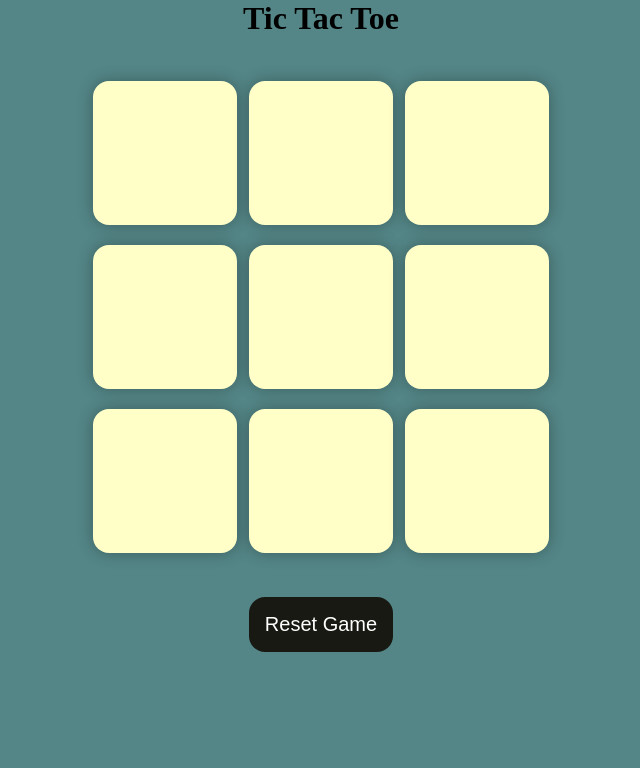
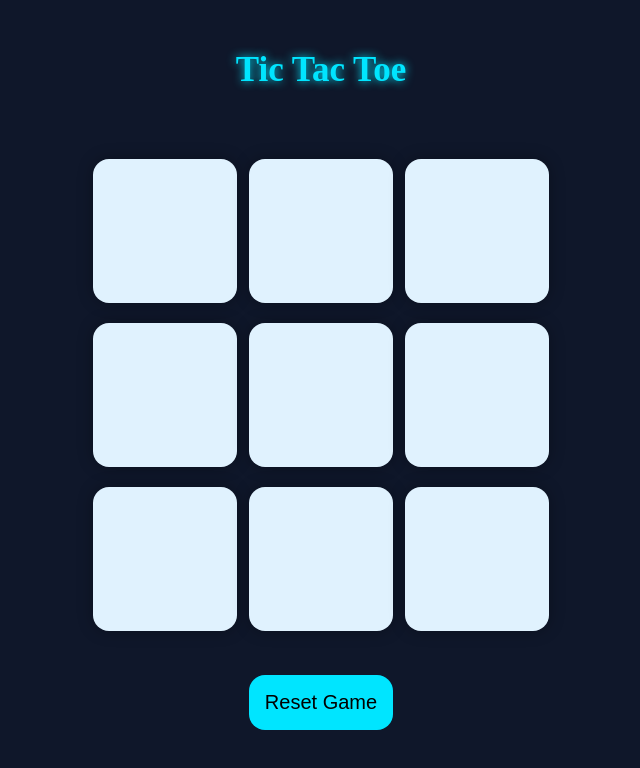
Before and after one commit to jagtapsanika305-beep/Tic-Tac-toe, a plain HTML site: page index.html in a window 1280 px wide. Shown: the whole page, without its empty margins (319-959 px from the left). Drawn offline with Linux system fonts and the light colour scheme.

Commit message:
Update styles for body, buttons, and game elements

```diff
--- a/style.css
+++ b/style.css
@@ -4,14 +4,13 @@
 }
 
 body {
-  background-color: #548687;
+  background-color: #0f172a;
   text-align: center;
 }
 
 .container {
   height: 70vh;
   display: flex;
-
   justify-content: center;
   align-items: center;
 }
@@ -33,15 +32,15 @@ body {
   border: none;
   box-shadow: 0 0 1rem rgba(0, 0, 0, 0.3);
   font-size: 8vmin;
-  color: #b0413e;
-  background-color: #ffffc7;
+  color: #2563eb;
+  background-color: #e0f2fe;
 }
 
 #reset-btn {
   padding: 1rem;
   font-size: 1.25rem;
-  background-color: #191913;
-  color: #fff;
+  background-color: #00e5ff;
+  color: #000;
   border-radius: 1rem;
   border: none;
 }
@@ -56,7 +55,7 @@ body {
 }
 
 #msg {
-  color: #ffffc7;
+  color: #ffffff;
   font-size: 5vmin;
 }
 
@@ -72,3 +71,10 @@ body {
 .hide {
   display: none;
 }
+h1{
+    color: #00e5ff;
+    font-size: 35px;
+    margin-top: 50px ;
+    margin-bottom: 25px;
+    text-shadow: 0 0 10px #00e5ff;
+}
```
